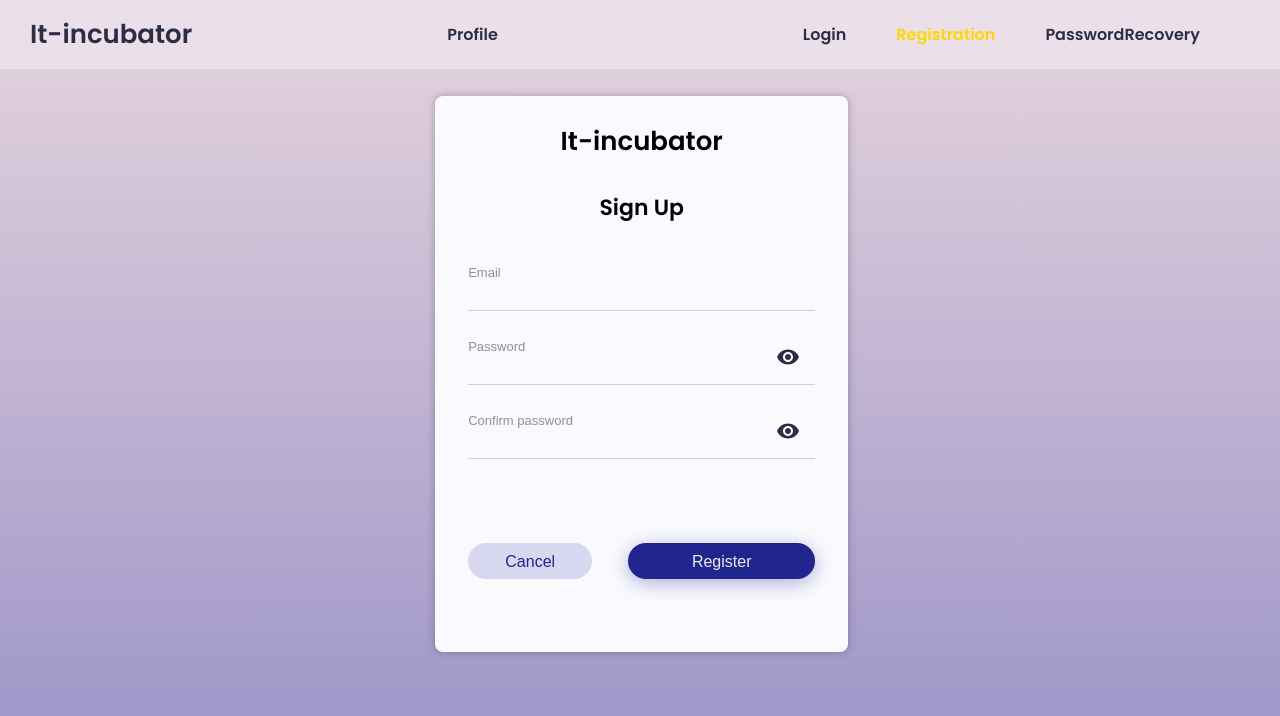
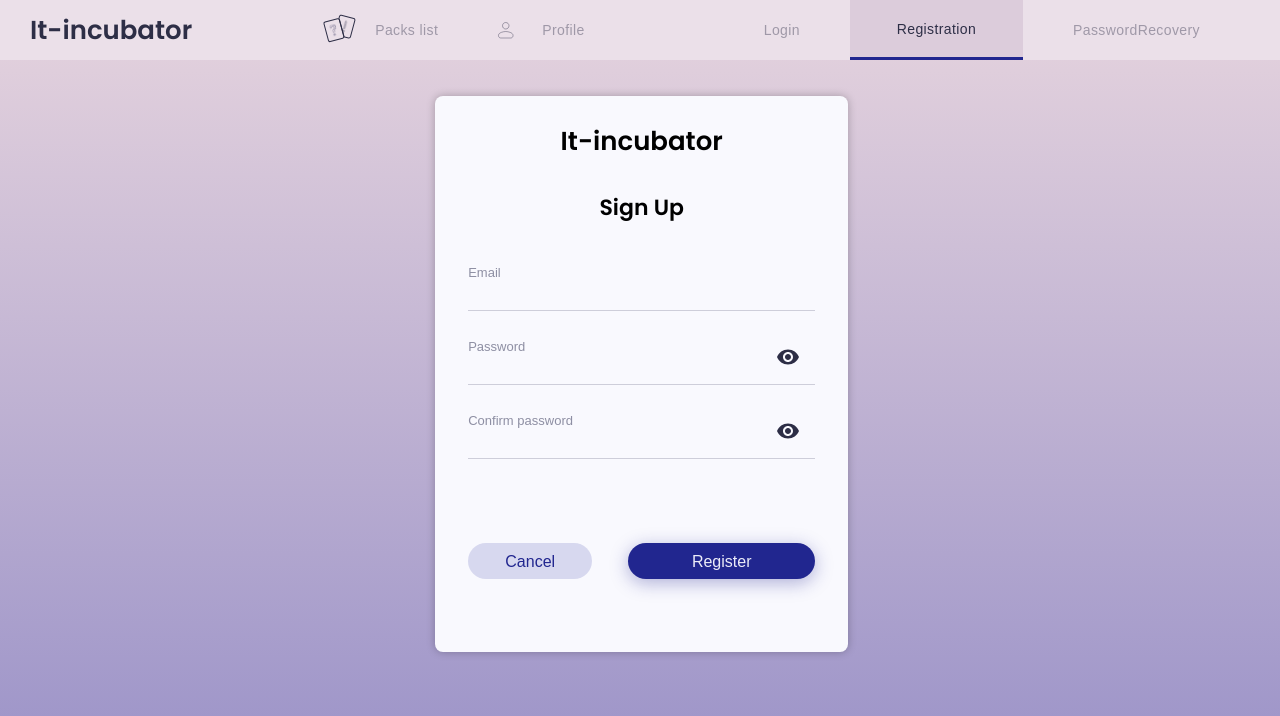
Before and after one commit to Igor-Yarakhovich/cards, a React (Create React App) app: page /#/registration in a window 1280 px wide. Shown: the top 716 px of the page. Built offline with nearby package versions, Linux system fonts and the light colour scheme; no server answers.

Commit message:
style navbar, include pack in nav, style commit

```diff
--- a/package.json
+++ b/package.json
@@ -6,9 +6,7 @@
   "dependencies": {
     "@emotion/react": "^11.7.1",
     "@emotion/styled": "^11.6.0",
-
     "@mui/icons-material": "^5.2.5",
-
     "@mui/material": "^5.2.5",
     "@mui/styled-engine-sc": "^5.1.0",
     "@testing-library/jest-dom": "^5.11.4",
--- a/src/features/navbar/Navbar.module.css
+++ b/src/features/navbar/Navbar.module.css
@@ -1,9 +1,7 @@
 .nav {
-    padding: 15px 25px;
     grid-area: nav;
     background-color: #EBE0E9;
-    min-height: 40px;
-
+    min-height: 60px;
 }
 .container{
     max-width: 1220px;
@@ -26,15 +24,44 @@
 .navRight{
     display: flex;
 }
+
+.navTabs{
+    display: flex;
+}
+
+.navTabsItem{
+    font-family: 'SFUIDisplayRegular', sans-serif;
+    font-size: 14px;
+    letter-spacing: 0.40px;
+    display: flex;
+    justify-content: space-between;
+    align-items:center;
+}
+
+.navTabsImg{
+    margin-right: 18px;
+    fill: rgba(45, 46, 70, 0.4);
+}
+
+.navTabsImg:active{
+    fill: #2D2E46;
+}
 .item {
-    color: #2D2E46;
+    color: rgba(45, 46, 70, 0.4);
     text-decoration: none;
     margin-right: 50px;
 }
 
 
 .activeStyle{
-    color: gold;
+    display: flex;
+    align-items:center;
+    justify-content: center;
+    background-color: #DCCCDB;
+    color: #2D2E46;
     text-decoration: none;
     margin-right: 50px;
+    border-bottom: 3px solid #21268F ;
+    height: 60px;
+    width: 173px;
 }
--- a/src/features/navbar/Navbar.tsx
+++ b/src/features/navbar/Navbar.tsx
@@ -1,6 +1,9 @@
 import React from "react";
 import styles from './Navbar.module.css'
 import {NavLink} from "react-router-dom";
+
+import img1 from '../../assets/images/packsList.svg';
+import img2 from '../../assets/images/profileIcon.svg';
 
 export const Navbar: React.FC = () => {
 
@@ -12,24 +15,40 @@ export const Navbar: React.FC = () => {
                         <div>
                             <h2 className={styles.navLogo}>It-incubator</h2>
                         </div>
-                        <div>
-                            <NavLink to='/profile'
+                        <div className={styles.navTabs}>
+
+                            <div className={styles.navTabsItem}>
+                                <img className={styles.navTabsImg} src={img1} alt="" />
+                                <NavLink
+                                    to='/packs'
                                     className={({isActive}) => (isActive ? styles.activeStyle : styles.item)}
-                            >Profile</NavLink>
+                                >Packs list</NavLink>
+                            </div>
+                           <div className={styles.navTabsItem}>
+                                <img className={styles.navTabsImg} src={img2} alt="" />
+                                <NavLink
+                                        to='/profile'
+                                        className={({isActive}) => (isActive ? styles.activeStyle : styles.item)}
+                                    >Profile</NavLink>
+                           </div>
+
+
+
+
                         </div>
                         <div className={styles.navRight}>
 
-                            <div>
+                            <div className={styles.navTabsItem}>
                                 <NavLink to='/login'
                                         className={({isActive}) => (isActive ? styles.activeStyle : styles.item)}
                                 >Login</NavLink>
                             </div>
-                            <div>
+                            <div className={styles.navTabsItem}>
                                 <NavLink to='/registration'
                                         className={({isActive}) => (isActive ? styles.activeStyle : styles.item)}
                                 >Registration</NavLink>
                             </div>
-                            <div>
+                            <div className={styles.navTabsItem}>
                                 <NavLink to='/passwordRecovery'
                                         className={({isActive}) => (isActive ? styles.activeStyle : styles.item)}
                                 >PasswordRecovery</NavLink>
```
Also changed, not shown: 1 other file (tests, documents, lock files or other folders).
